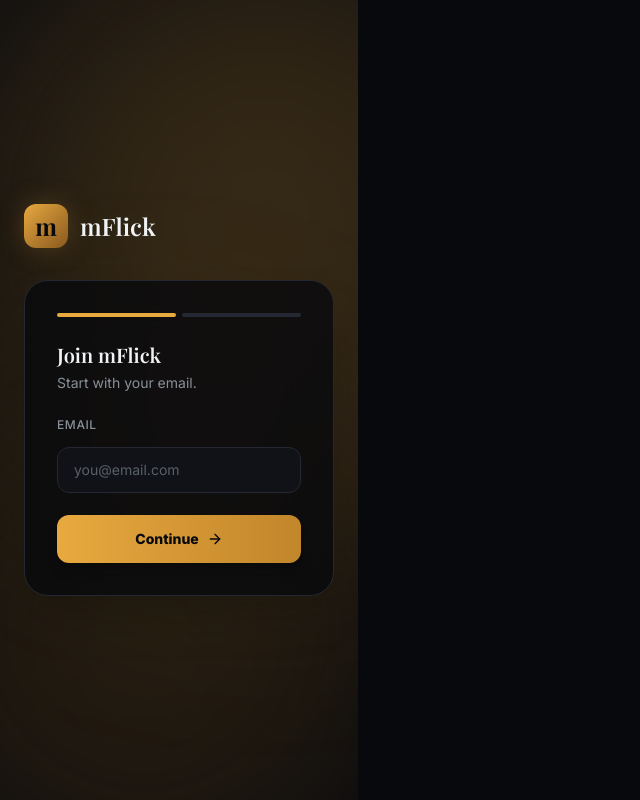
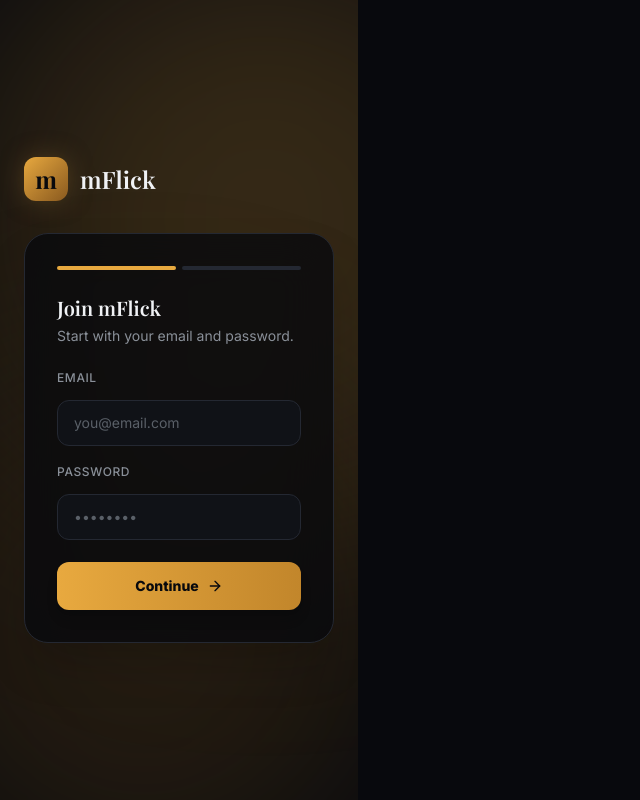
Before and after one commit to royalelitepass03/mflick, a Next.js app: page /signup in a window 1280 px wide. Shown: the whole page, without its empty margins (0-640 px from the left). Built offline with nearby package versions, Linux system fonts and the light colour scheme; no server answers; a web font is replaced by a local one.

Commit message:
Add password field to signup form — remove hardcoded fallback

```diff
--- a/src/app/signup/page.tsx
+++ b/src/app/signup/page.tsx
@@ -13,7 +13,7 @@
     setLoading(true);
     const { error } = await supabase.auth.signUp({
       email: form.email,
-      password: form.password || 'defaultPassword123', // you might want a proper password step
+      password: form.password,
       options: {
         data: {
           username: form.username,
@@ -51,10 +51,14 @@
           {step === 1 ? (
             <>
               <h2 className="text-xl font-display font-semibold text-[#F0F2F5] mb-1">Join mFlick</h2>
-              <p className="text-[#8A9099] text-sm mb-6">Start with your email.</p>
+              <p className="text-[#8A9099] text-sm mb-6">Start with your email and password.</p>
               <form onSubmit={(e) => { e.preventDefault(); setStep(2); }} className="flex flex-col gap-3.5">
                 <label htmlFor="signup-email" className="text-xs font-medium text-[#8A9099] uppercase tracking-wider">Email</label>
                 <input id="signup-email" type="email" required placeholder="you@email.com" value={form.email} onChange={e => setForm({ ...form, email: e.target.value })} className="w-full px-4 py-3 rounded-xl bg-[#101217] border border-[#242832] text-[#F0F2F5] placeholder-[#5a6068] text-sm outline-none focus:border-[#E8A93F]/60 focus:ring-1 focus:ring-[#E8A93F]/20 transition" />
+
+                <label htmlFor="signup-password" className="text-xs font-medium text-[#8A9099] uppercase tracking-wider mt-1">Password</label>
+                <input id="signup-password" type="password" required placeholder="••••••••" minLength={6} value={form.password} onChange={e => setForm({ ...form, password: e.target.value })} className="w-full px-4 py-3 rounded-xl bg-[#101217] border border-[#242832] text-[#F0F2F5] placeholder-[#5a6068] text-sm outline-none focus:border-[#E8A93F]/60 focus:ring-1 focus:ring-[#E8A93F]/20 transition" />
+
                 <button type="submit" className="mt-2 w-full py-3.5 rounded-xl bg-gradient-to-r from-[#E8A93F] to-[#C2862B] text-[#08090D] font-extrabold text-sm shadow-lg hover:shadow-xl transition flex items-center justify-center gap-2">Continue <ArrowRight size={16} /></button>
               </form>
             </>
```
